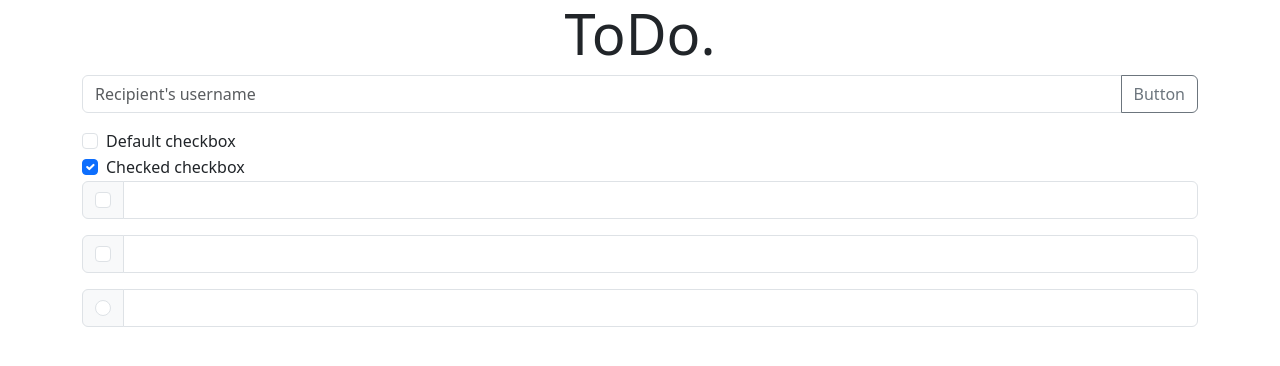
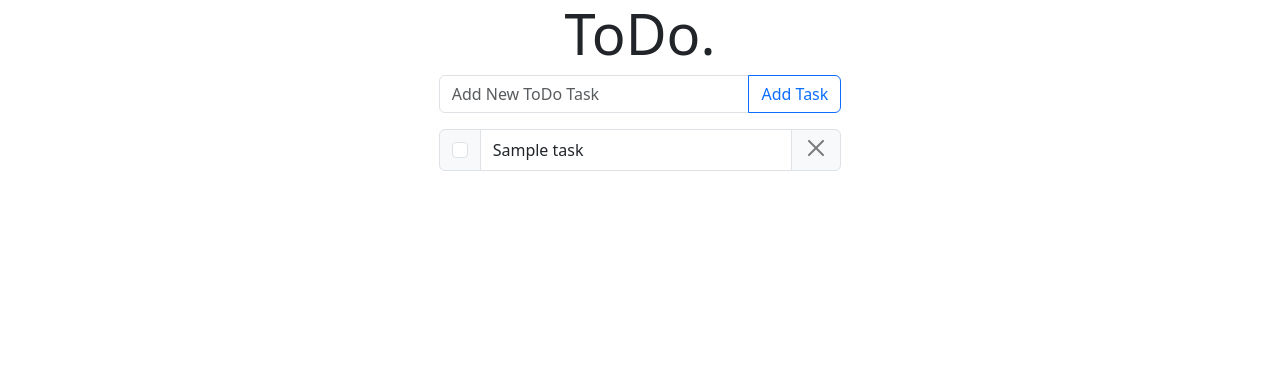
Before and after one commit to RitikMalik59/ToDo, a PHP site: page / in a window 1280 px wide. Shown: the top 366 px of the page. Run offline with PHP 8.4, Linux system fonts and the light colour scheme; tables that the repository leaves empty or names only in its code hold one stand-in row (values such as "Sample post").

Commit message:
My first project ToDo in github

```diff
--- /dev/null
+++ b/db_connect.php
@@ -0,0 +1,16 @@
+
+<?php
+
+
+
+$db_con = mysqli_connect('localhost', 'root', '', 'todo');
+if (!$db_con) {
+    die(mysqli_connect_error());
+}
+
+
+function redirect($url)
+{
+    header('Location: ' . $url);
+    die();
+}
--- a/index.php
+++ b/index.php
@@ -1,3 +1,5 @@
+<?php include_once('db_connect.php') ?>
+
 <!DOCTYPE html>
 <html lang="en">
 
@@ -12,17 +14,22 @@
 </head>
 
 <body>
-    <div class="container">
-        <!-- Content here -->
+
+
+
+
+    <div class="container col-lg-4">
 
         <h1 class="display-4 text-center">ToDo.</h1>
 
+        <form action="create_task.php" method="post">
             <div class="input-group mb-3">
-            <input type="text" class="form-control" placeholder="Recipient's username" aria-label="Recipient's username" aria-describedby="button-addon2">
-            <button class="btn btn-outline-secondary" type="button" id="button-addon2">Button</button>
+                <input type="text" name="title" class="form-control" placeholder="Add New ToDo Task " required>
+
+                <button class="btn btn-outline-primary" name="add_task" type="submit" id="button-addon2">Add Task</button>
             </div>
-
-        <div class="form-check">
+        </form>
+        <!-- <div class="form-check">
             <input class="form-check-input" type="checkbox" value="" id="flexCheckDefault">
             <label class="form-check-label" for="flexCheckDefault">
                 Default checkbox
@@ -33,29 +40,28 @@
             <label class="form-check-label" for="flexCheckChecked">
                 Checked checkbox
             </label>
-        </div>
+        </div> -->
 
         <!-- <--- input group Checkboxes and radios --->
-        <div class="input-group mb-3">
-            <div class="input-group-text">
-                <input class="form-check-input mt-0" type="checkbox" value="" aria-label="Checkbox for following text input">
-            </div>
-            <input type="text" class="form-control" aria-label="Text input with checkbox">
-        </div>
+        <?php
+        // echo $new_task;
+        $query = "SELECT * FROM tasks ORDER BY id DESC";
+        $all_tasks = mysqli_query($db_con, $query);
+        while ($row = mysqli_fetch_array($all_tasks)) { ?>
 
             <div class="input-group mb-3">
                 <div class="input-group-text">
                     <input class="form-check-input mt-0" type="checkbox" value="" aria-label="Checkbox for following text input">
                 </div>
-            <input type="text" class="form-control" aria-label="Text input with checkbox">
+                <input type="text" class="form-control" value="<?php echo $row['title']; ?>" aria-label="Text input with checkbox">
+                <div class="input-group-text">
+                    <a href="delete.php?delete_id=<?php echo $row['id']; ?>" onclick="return confirm('Are you sure about deleting this task?')">
+                        <input type="button" class="btn-close" aria-label="Close">
+                    </a>
+                </div>
             </div>
 
-        <div class="input-group">
-            <div class="input-group-text">
-                <input class="form-check-input mt-0" type="radio" value="" aria-label="Radio button for following text input">
-            </div>
-            <input type="text" class="form-control" aria-label="Text input with radio button">
-        </div>
+        <?php } ?>
 
     </div>
 
```
Also changed, not shown: create_task.php (added, +17 -0 lines), delete.php (added, +16 -0 lines). Lines whose indentation alone changed are shown as unchanged.
